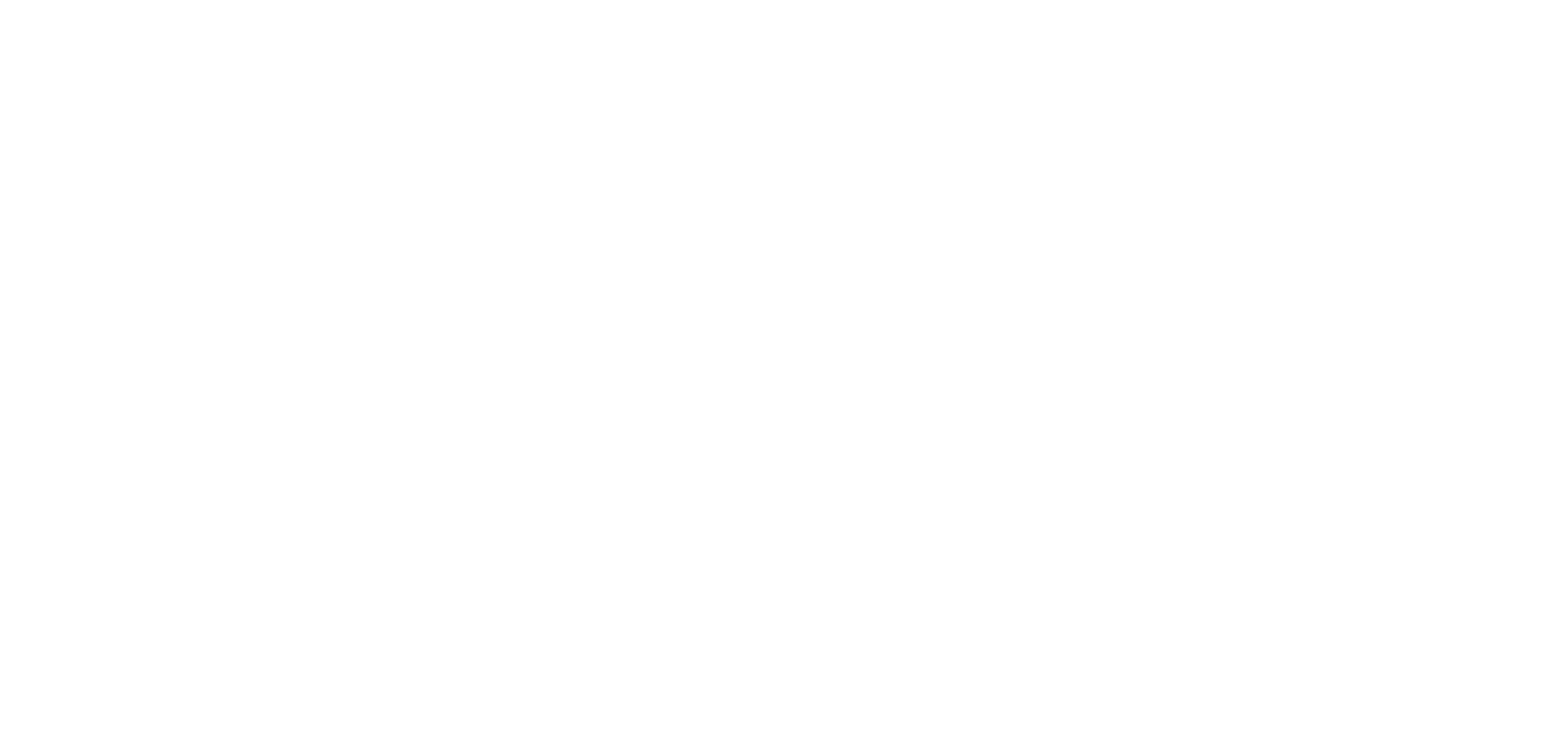
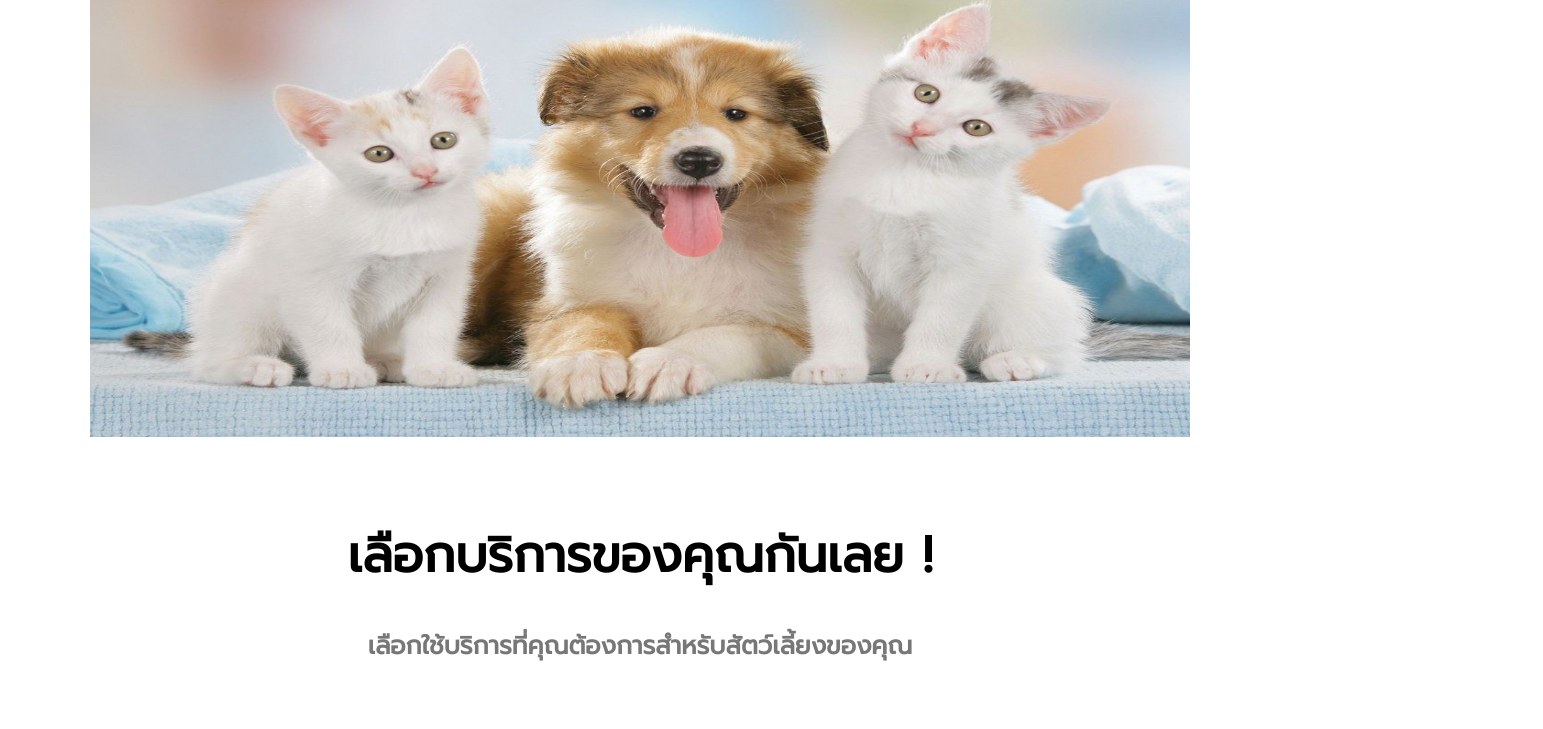
Before and after one commit to 4Kasaje4/Hotels_pets, a Vue app: page /Homepage in a window 1280 px wide. Before the commit this address had no page. Shown: the part 232-961 px from the top of the page, 1543 px wide, since content can reach past the window. Before the commit the page ends 800 px from the top, so only its background shows below. Built offline with nearby package versions, Linux system fonts and the light colour scheme.

Commit message:
ส่งงานนั้ม

```diff
--- a/src/components/newnav.vue
+++ b/src/components/newnav.vue
@@ -1,6 +1,5 @@
 <template>
   <div>
-
     <div class="nav">
      <div class="bigline">
         <div class="line"> </div>
--- a/src/router/index.js
+++ b/src/router/index.js
@@ -3,7 +3,7 @@
 import about from '../views/about.vue'
 import RegisterView from '@/views/Register.vue'
 import login from '../views/login.vue'
-import mainpage from '../views/mainpage.vue'
+import Homepage from '../views/Homepage.vue'
 import packageView from '@/views/package.vue'
 import caretakerView from '@/views/caretaker.vue'
 
@@ -37,9 +37,9 @@
       component:login
     },
     {
-      path:'/mainpage',
-      name:'mainpage',
-      component:mainpage
+      path:'/Homepage',
+      name:'Homepage',
+      component:Homepage
     },
     {
       path:'/caretaker',
--- /dev/null
+++ b/src/views/Homepage.vue
@@ -0,0 +1,77 @@
+<template>
+  <newnav/>
+  <div>
+    <div class="img">
+      <img class="imgcat" src="../img/catty.jpg" alt="" width="1100px" height="500px">
+    </div>
+    <h1 class="textser">เลือกบริการของคุณกันเลย !</h1>
+    <h1 class="textchoose">เลือกใช้บริการที่คุณต้องการสำหรับสัตว์เลี้ยงของคุณ</h1>
+    <button class="button1"> <p class="textbut">บริการ</p> </button>
+
+
+
+  </div>
+</template>
+
+<script>
+import newnav from '@/components/newnav.vue'
+export default {
+components: { newnav },
+  name:'HomepageView'
+
+}
+</script>
+
+<style scoped>
+.img{
+  display: flex;
+  justify-content: center;
+}
+.imgcat{
+  margin-top: 60px;
+}
+.textser{
+  text-align: center;
+  margin-top: 80px;
+  font-size: 50px;
+}
+.textchoose{
+  font-size: 25px;
+  text-align: center;
+  color: #777;
+  margin-top: 15px;
+}
+.textbut{
+  font-size: 30px;
+  margin-top: -18px;
+}
+.button1{
+      width: 140px;
+      height: 40px;
+      background-color: #C07E00;
+      border: none;
+      color: white;
+      padding: 16px 32px;
+      text-align: center;
+      text-decoration: none;
+      display: inline-block;
+      font-size: 16px;
+      margin: 4px 2px;
+      transition-duration: 0.4s;
+      cursor: pointer;
+      border-radius: 10px;
+      margin-left: 680px;
+      margin-top: 50px;
+    }
+    .button1 {
+      background-color: #C07E00;
+      color: rgb(255, 255, 255);
+      border: 2px solid #C07E00;
+    }
+
+    .button1:hover {
+      background-color: #744c04;
+      color: #ffffff;
+    }
+
+</style>
--- a/src/views/mainpage.vue
+++ /dev/null
@@ -1,17 +0,0 @@
-<template>
-   <newnavView />
-    <div>
-
-    </div>
-  </template>
-
-  <script>
-  export default {
-    name:'homepageView'
-
-  }
-  </script>
-
-  <style>
-
-  </style>
```
Also changed, not shown: src/img/catty.jpg (added).
